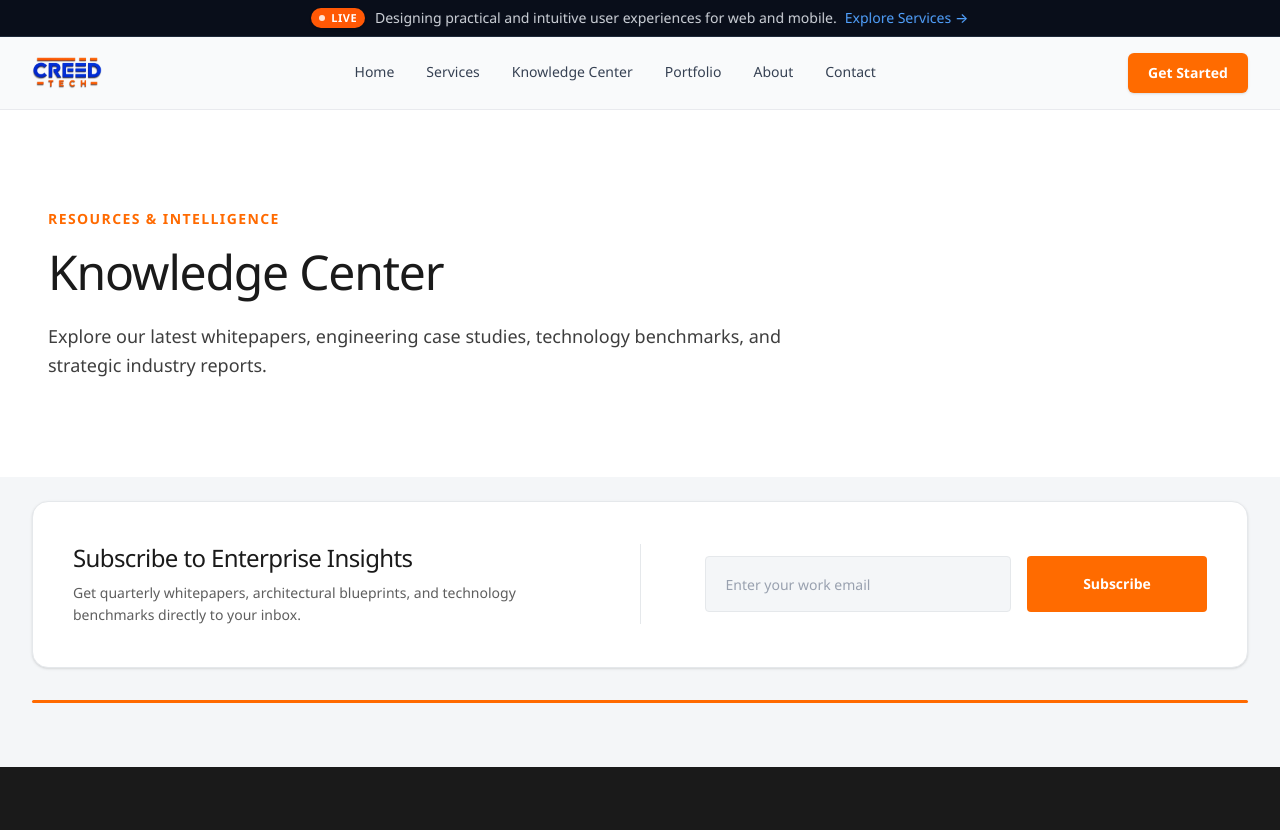
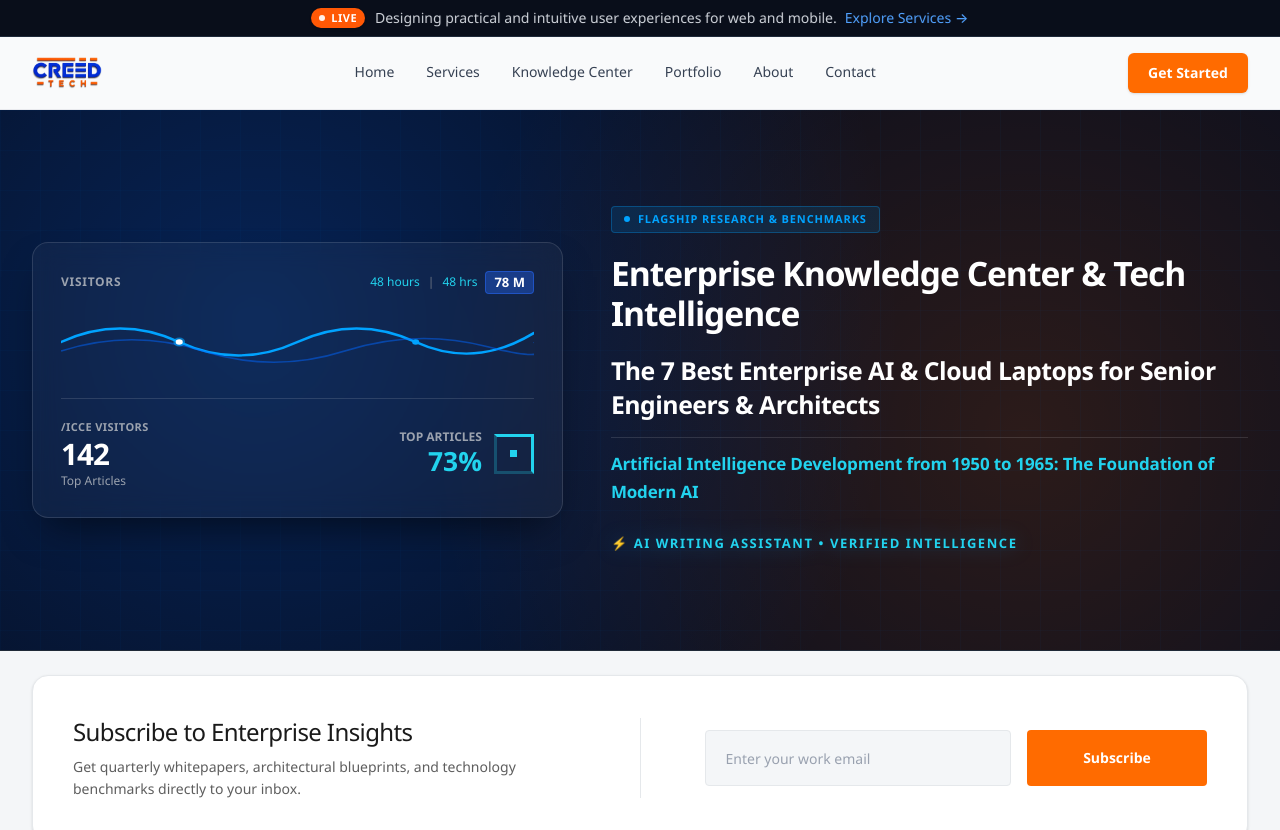
Before and after one commit to tariq200380/enterprise-app, a Next.js app: page /knowledge-center in a window 1280 px wide. Shown: the top 830 px of the page. Built offline with nearby package versions, Linux system fonts and the light colour scheme.

Commit message:
feat(knowledge-center): implement Knowledge Center hero section in pure Tailwind CSS

```diff
--- a/src/app/knowledge-center/page.tsx
+++ b/src/app/knowledge-center/page.tsx
@@ -1,26 +1,16 @@
 import type { Metadata } from "next";
+import KnowledgeHero from "@/components/knowledge-center/KnowledgeHero";
 
 export const metadata: Metadata = {
-  title: "Knowledge Center | CREED TECH",
-  description: "Enterprise insights, architectural blueprints, tech benchmarks, and industry reports.",
+  title: "Enterprise Knowledge Center & Tech Intelligence | Creed Tech",
+  description:
+    "Curated technical research, engineering blueprints, system architecture patterns, and enterprise technology analysis from Creed Tech.",
 };
 
 export default function KnowledgeCenterPage() {
   return (
-    <div className="w-full bg-white py-16 sm:py-24">
-      <div className="max-w-7xl mx-auto px-6 lg:px-12">
-        <div className="max-w-3xl">
-          <span className="text-sm font-semibold text-[#FF6A00] uppercase tracking-widest">
-            Resources &amp; Intelligence
-          </span>
-          <h1 className="text-4xl sm:text-5xl font-normal text-[#1A1A1A] tracking-tight leading-tight mt-3">
-            Knowledge Center
-          </h1>
-          <p className="text-lg text-[#3E3E3E] leading-relaxed mt-5 font-normal">
-            Explore our latest whitepapers, engineering case studies, technology benchmarks, and strategic industry reports.
-          </p>
-        </div>
-      </div>
-    </div>
+    <>
+      <KnowledgeHero />
+    </>
   );
 }
--- /dev/null
+++ b/src/components/knowledge-center/KnowledgeHero.tsx
@@ -0,0 +1,162 @@
+import React from "react";
+import Link from "next/link";
+
+export default function KnowledgeHero() {
+  return (
+    <section className="relative w-full py-16 sm:py-20 lg:py-24 bg-[#070D1E] text-white overflow-hidden border-b border-[#1F2937]">
+      {/* Radial glows */}
+      <div
+        className="absolute inset-0 pointer-events-none"
+        style={{
+          background:
+            "radial-gradient(circle at 20% 40%, rgba(0, 102, 255, 0.25) 0%, transparent 60%), radial-gradient(circle at 80% 60%, rgba(255, 107, 0, 0.15) 0%, transparent 55%)",
+        }}
+      />
+
+      {/* Cyan grid pattern overlay */}
+      <div
+        className="absolute inset-0 opacity-15 pointer-events-none bg-[size:40px_40px]"
+        style={{
+          backgroundImage:
+            "linear-gradient(to right, rgba(0, 150, 255, 0.2) 1px, transparent 1px), linear-gradient(to bottom, rgba(0, 150, 255, 0.2) 1px, transparent 1px)",
+        }}
+      />
+
+      <div className="max-w-[1440px] mx-auto px-4 sm:px-6 lg:px-8 relative z-10">
+        <div className="grid grid-cols-1 lg:grid-cols-[1fr_1.2fr] gap-8 lg:gap-12 items-center">
+          {/* Left Telemetry Visual Card */}
+          <div className="bg-white/[0.04] border border-white/[0.12] rounded-2xl p-6 sm:p-7 backdrop-blur-md shadow-[0_20px_40px_-15px_rgba(0,0,0,0.6)]">
+            {/* Top row */}
+            <div className="mb-5 pb-5 border-b border-white/[0.12]">
+              <div className="flex items-center justify-between mb-3">
+                <span className="text-xs font-extrabold text-[#9CA3AF] uppercase tracking-[0.06em]">
+                  Visitors
+                </span>
+                <div className="flex items-center gap-2 text-xs text-[#22D3EE] font-mono">
+                  <span>48 hours</span>
+                  <span className="text-[#6B7280]">|</span>
+                  <span>48 hrs</span>
+                  <span className="text-white font-extrabold text-[13px] bg-[rgba(37,99,235,0.4)] px-2 py-0.5 rounded border border-[rgba(37,99,235,0.6)]">
+                    78 M
+                  </span>
+                </div>
+              </div>
+
+              {/* SVG Waveform Graph */}
+              <div className="w-full h-16 sm:h-[4.5rem] relative">
+                <svg
+                  className="w-full h-full"
+                  viewBox="0 0 400 80"
+                  fill="none"
+                  preserveAspectRatio="none"
+                >
+                  <path
+                    d="M0 40 Q50 10 100 40 T200 40 T300 40 T400 30"
+                    stroke="#00A3FF"
+                    strokeWidth="2.5"
+                    strokeLinecap="round"
+                  />
+                  <path
+                    d="M0 50 Q60 25 120 50 T240 50 T360 45 T400 40"
+                    stroke="#0066FF"
+                    strokeWidth="1.75"
+                    strokeOpacity="0.5"
+                  />
+                  <circle cx="100" cy="40" r="5" fill="#00A3FF" opacity="0.6">
+                    <animate
+                      attributeName="r"
+                      values="3;6;3"
+                      dur="2s"
+                      repeatCount="indefinite"
+                    />
+                    <animate
+                      attributeName="opacity"
+                      values="0.8;0.2;0.8"
+                      dur="2s"
+                      repeatCount="indefinite"
+                    />
+                  </circle>
+                  <circle cx="100" cy="40" r="3" fill="#FFFFFF" />
+                  <circle cx="300" cy="40" r="3" fill="#00A3FF" />
+                </svg>
+              </div>
+            </div>
+
+            {/* Bottom metrics grid */}
+            <div className="grid grid-cols-2 gap-5 items-center">
+              <div>
+                <span className="text-[11px] text-[#9CA3AF] font-bold block mb-1 uppercase tracking-[0.04em]">
+                  /Icce Visitors
+                </span>
+                <span className="text-3xl sm:text-[1.85rem] font-extrabold text-white tracking-[-0.03em] block leading-none">
+                  142
+                </span>
+                <span className="text-xs text-[#9CA3AF] font-medium mt-1 block">
+                  Top Articles
+                </span>
+              </div>
+
+              <div className="flex items-center justify-end gap-3">
+                <div className="text-right">
+                  <span className="text-xs text-[#9CA3AF] block font-bold uppercase">
+                    Top Articles
+                  </span>
+                  <span className="text-2xl sm:text-[1.65rem] font-extrabold text-[#22D3EE] leading-tight">
+                    73%
+                  </span>
+                </div>
+                <div className="w-10 h-10 border-[3px] border-[rgba(34,211,238,0.25)] border-t-[#22D3EE] border-r-[#22D3EE] flex items-center justify-center shrink-0">
+                  <div className="w-[7px] h-[7px] bg-[#22D3EE]"></div>
+                </div>
+              </div>
+            </div>
+          </div>
+
+          {/* Right Editorial Headlines */}
+          <div className="text-left flex flex-col gap-4 sm:gap-5">
+            {/* Tag Badge */}
+            <div className="inline-flex items-center gap-2 self-start px-3 py-1 bg-[rgba(0,163,255,0.12)] border border-[rgba(0,163,255,0.3)] rounded">
+              <span className="w-1.5 h-1.5 rounded-full bg-[#00A3FF]"></span>
+              <span className="text-[11px] font-extrabold text-[#00A3FF] uppercase tracking-[0.08em]">
+                FLAGSHIP RESEARCH &amp; BENCHMARKS
+              </span>
+            </div>
+
+            {/* Page H1 Title */}
+            <h1 className="text-2xl sm:text-3xl lg:text-[2.1rem] font-extrabold text-white tracking-[-0.03em] leading-[1.2] m-0">
+              Enterprise Knowledge Center &amp; Tech Intelligence
+            </h1>
+
+            {/* Featured Articles */}
+            <div className="flex flex-col gap-3.5 sm:gap-4">
+              <div>
+                <Link
+                  href="/knowledge-center#article-1"
+                  className="text-lg sm:text-xl lg:text-[1.55rem] font-extrabold text-white tracking-[-0.02em] leading-snug hover:text-[#22D3EE] transition-colors duration-200 block"
+                >
+                  The 7 Best Enterprise AI &amp; Cloud Laptops for Senior Engineers &amp; Architects
+                </Link>
+              </div>
+
+              <div className="pt-3 border-t border-white/[0.12]">
+                <Link
+                  href="/knowledge-center#article-2"
+                  className="text-[15px] sm:text-[17px] font-semibold text-[#22D3EE] tracking-[-0.01em] leading-relaxed hover:text-white transition-colors duration-200 block"
+                >
+                  Artificial Intelligence Development from 1950 to 1965: The Foundation of Modern AI
+                </Link>
+              </div>
+            </div>
+
+            {/* Sub-label footer */}
+            <div className="pt-1">
+              <span className="text-xs sm:text-[13px] font-extrabold tracking-[0.12em] text-[#22D3EE] uppercase drop-shadow-[0_0_10px_rgba(0,163,255,0.35)] inline-flex items-center gap-1.5">
+                ⚡ AI WRITING ASSISTANT &bull; VERIFIED INTELLIGENCE
+              </span>
+            </div>
+          </div>
+        </div>
+      </div>
+    </section>
+  );
+}
```
